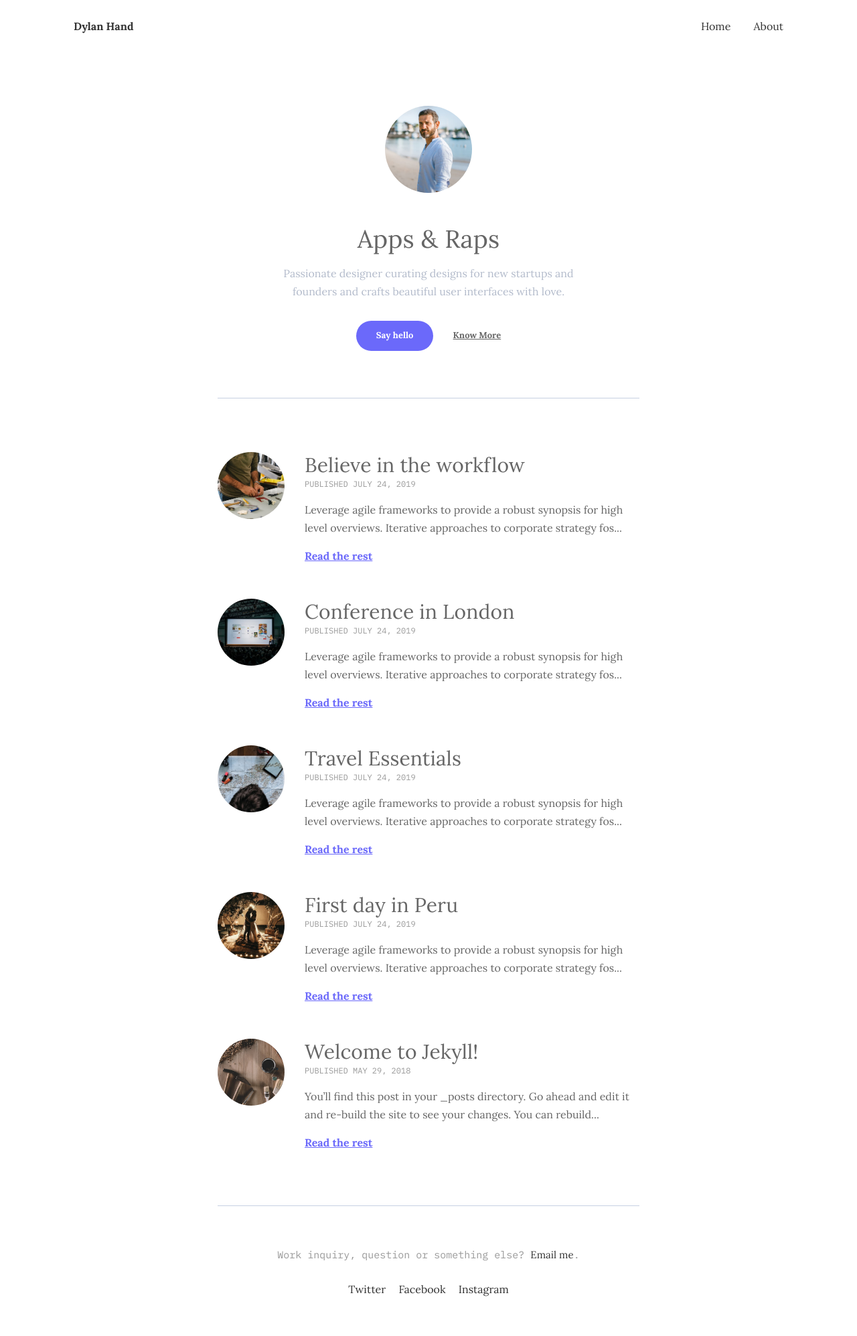
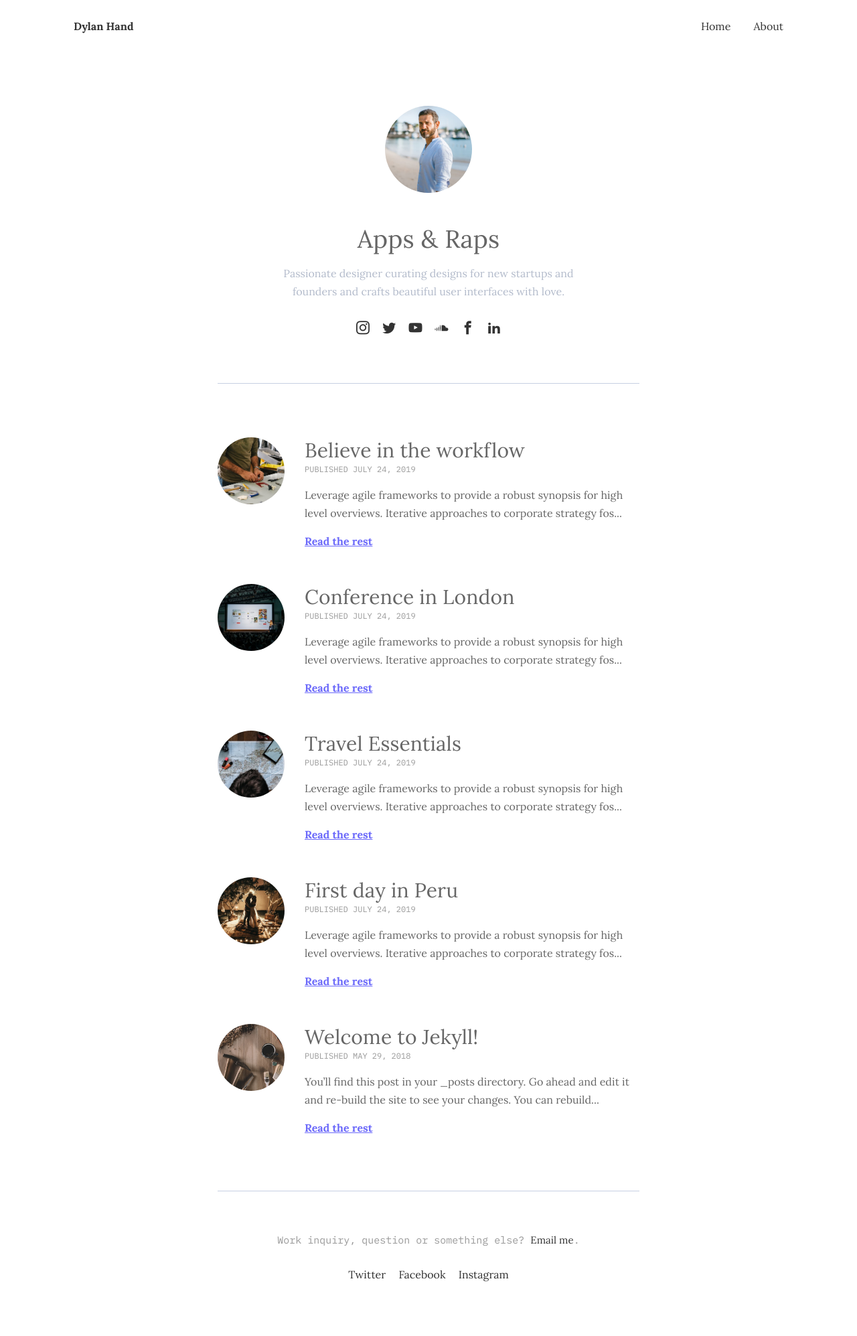
Before and after one commit to dylanhand/dylanhand.github.io, a Jekyll site: the page built from index.html, in a window 1280 px wide. Shown: the whole page at 67% size. Built offline with Jekyll 4.4.1, drawn with Linux system fonts in a browser that asks for light colours; after the commit the page ends 1972 px from its top, so only the background shows below that.

Commit message:
Added social media contact links
This is in place of the "say hi" email link and "know more" buttons.

```diff
--- a/_includes/head.html
+++ b/_includes/head.html
@@ -15,6 +15,9 @@
   <link href="https://fonts.googleapis.com/css?family=Lora:400,400i,700&display=swap" rel="stylesheet">
   <link href="https://fonts.googleapis.com/css?family=IBM+Plex+Mono&display=swap" rel="stylesheet">
 
+  <!-- Icons -->
+  <link rel="stylesheet" href="/assets/fonts/icomoon/style.css">
+
   <!-- Main Stylesheet -->
   <link href="{{ site.baseurl }}/assets/css/main.css" rel="stylesheet">
 
--- a/_sass/3-modules/_author-section.scss
+++ b/_sass/3-modules/_author-section.scss
@@ -40,33 +40,16 @@
   color: $gray-blue;
 }
 
-.author__more {
+.author__contact {
   text-align: center;
 }
 
-a.say-hello {
-  display: inline-block;
-  padding: 15px 30px;
-  font-size: 13px;
-  font-weight: 700;
-  text-align: center;
-  border-radius: 40px;
-  color: #fff;
-  background-color: $primary-color;
-  transition: all 150ms ease-in-out;
-  &:hover {
-    transform: translate(0px, -5px);
-    box-shadow: 0 10px 20px -4px rgba(30,28,122,0.3);
-  }
+.contact__link .contact__icon {
+  font-size: 20px;
+  color: #333;
+  transition: all 300ms ease;
 }
 
-a.know-more {
-  margin-left: 25px;
-  font-size: 13px;
-  font-weight: 700;
-  color: $gray;
-  text-decoration: underline;
-  &:hover {
-    color: $primary-color;
-  }
+*, *::after, *::before {
+  box-sizing: border-box;
 }
--- /dev/null
+++ b/assets/fonts/icomoon/style.css
@@ -0,0 +1,48 @@
+@font-face {
+  font-family: 'icomoon';
+  src:  url('fonts/icomoon.eot?rt0mju');
+  src:  url('fonts/icomoon.eot?rt0mju#iefix') format('embedded-opentype'),
+    url('fonts/icomoon.ttf?rt0mju') format('truetype'),
+    url('fonts/icomoon.woff?rt0mju') format('woff'),
+    url('fonts/icomoon.svg?rt0mju#icomoon') format('svg');
+  font-weight: normal;
+  font-style: normal;
+  font-display: block;
+}
+
+[class^="icon-"], [class*=" icon-"] {
+  /* use !important to prevent issues with browser extensions that change fonts */
+  font-family: 'icomoon' !important;
+  speak: none;
+  font-style: normal;
+  font-weight: normal;
+  font-variant: normal;
+  text-transform: none;
+  line-height: 1;
+
+  /* Better Font Rendering =========== */
+  -webkit-font-smoothing: antialiased;
+  -moz-osx-font-smoothing: grayscale;
+}
+
+.icon-facebook:before {
+  content: "\ea90";
+}
+.icon-instagram:before {
+  content: "\ea92";
+}
+.icon-spotify:before {
+  content: "\ea94";
+}
+.icon-twitter:before {
+  content: "\ea96";
+}
+.icon-youtube:before {
+  content: "\ea9d";
+}
+.icon-soundcloud:before {
+  content: "\eac3";
+}
+.icon-linkedin2:before {
+  content: "\eaca";
+}
--- a/index.html
+++ b/index.html
@@ -9,9 +9,28 @@ layout: default
   <img src="{{site.baseurl}}{{site.author.image}}" alt="{{site.author.name}}" class="author__img">
       <h1 class="author__job">{{ site.author.job }}</h1>
       <p class="author__bio">{{ site.author.bio }}</p>
-      <div class="author__more">
-        <a href="mailto:{{site.author.email}}?subject=Hello%20%F0%9F%91%8B" class="say-hello">Say hello</a>
-        <a href="{{site.baseurl}}/about/" class="know-more">Know More</a>
+      <div class="author__contact">
+        <ul class="contact__list list-reset">
+          <li class="contact__item">
+            <a href="https://instagram.com/dylanhand" class="contact__link" target="_blank" rel="noopener" title="Instagram"><span class="contact__icon icon-instagram"></span></a>
+          </li>
+          <li class="contact__item">
+            <a href="https://twitter.com/dylanhand" class="contact__link" target="_blank" rel="noopener" title="Twitter"><span class="contact__icon icon-twitter"></span></a>
+          </li>
+          <li class="contact__item">
+            <a href="https://youtube.com/dylanhand" class="contact__link" target="_blank" rel="noopener" title="YouTube"><span class="contact__icon icon-youtube"></span></a>
+          </li>
+          <li class="contact__item">
+            <a href="https://soundcloud.com/dylanhand" class="contact__link" target="_blank" rel="noopener" title="SoundCloud"><span class="contact__icon icon-soundcloud"></span></a>
+          </li>
+          <li class="contact__item">
+            <a href="https://www.facebook.com/dylan.hand" class="contact__link" target="_blank" rel="noopener" title="Facebook"><span class="contact__icon icon-facebook"></span></a>
+          </li>
+          <li class="contact__item">
+            <a href="https://www.linkedin.com/in/dylanhand" class="contact__link" target="_blank" rel="noopener" title="LinkedIn"><span class="contact__icon icon-linkedin2"></span></a>
+          </li>
+        </ul>
+
       </div>
     </div>
   </section>
```
Also changed, not shown: assets/fonts/icomoon/Read Me.txt (added, +7 -0 lines), assets/fonts/icomoon/selection.json (added, +1 -0 lines), assets/fonts/icomoon/fonts/icomoon.ttf (added), assets/fonts/icomoon/fonts/icomoon.woff (added), 2 other files.
